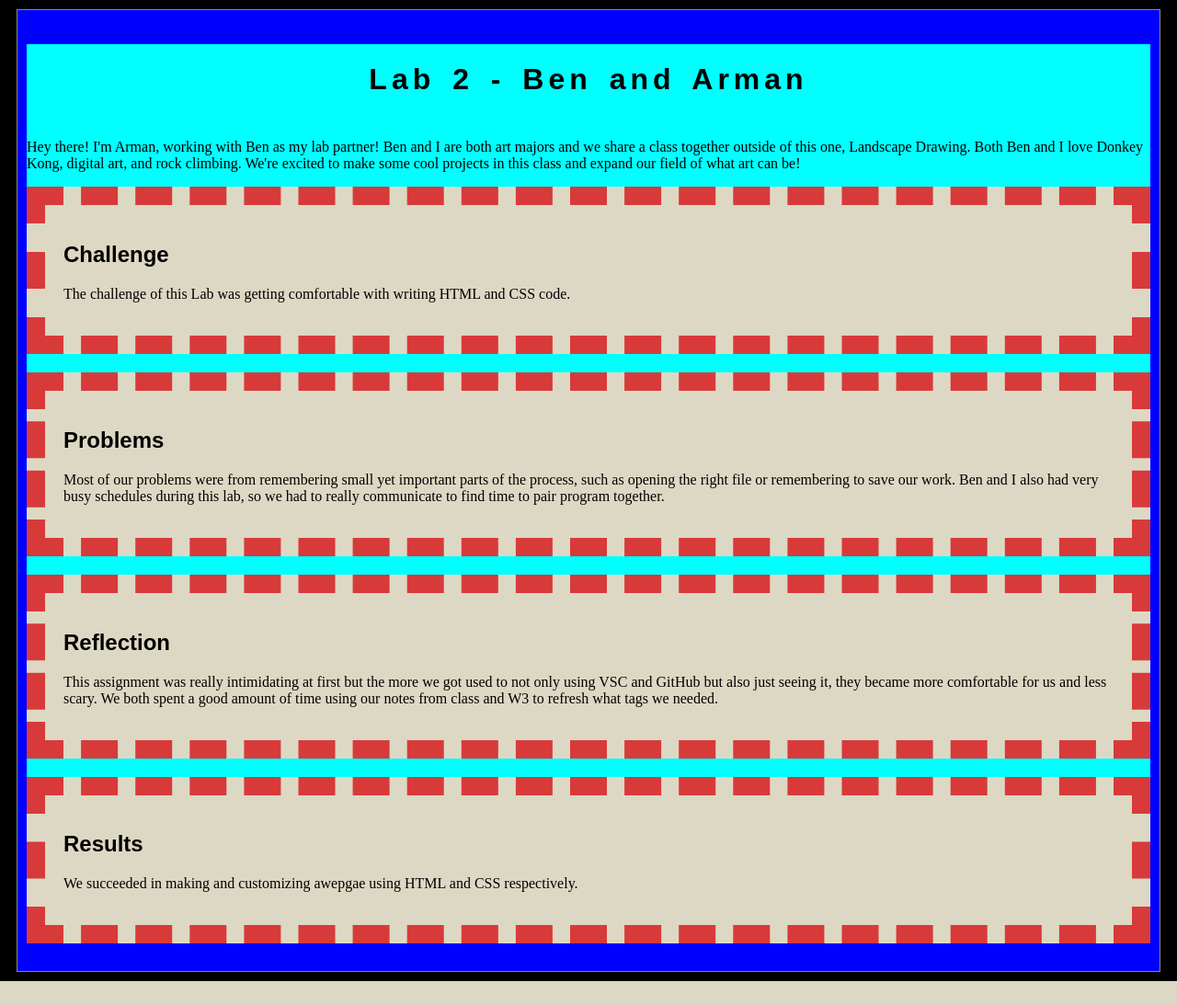
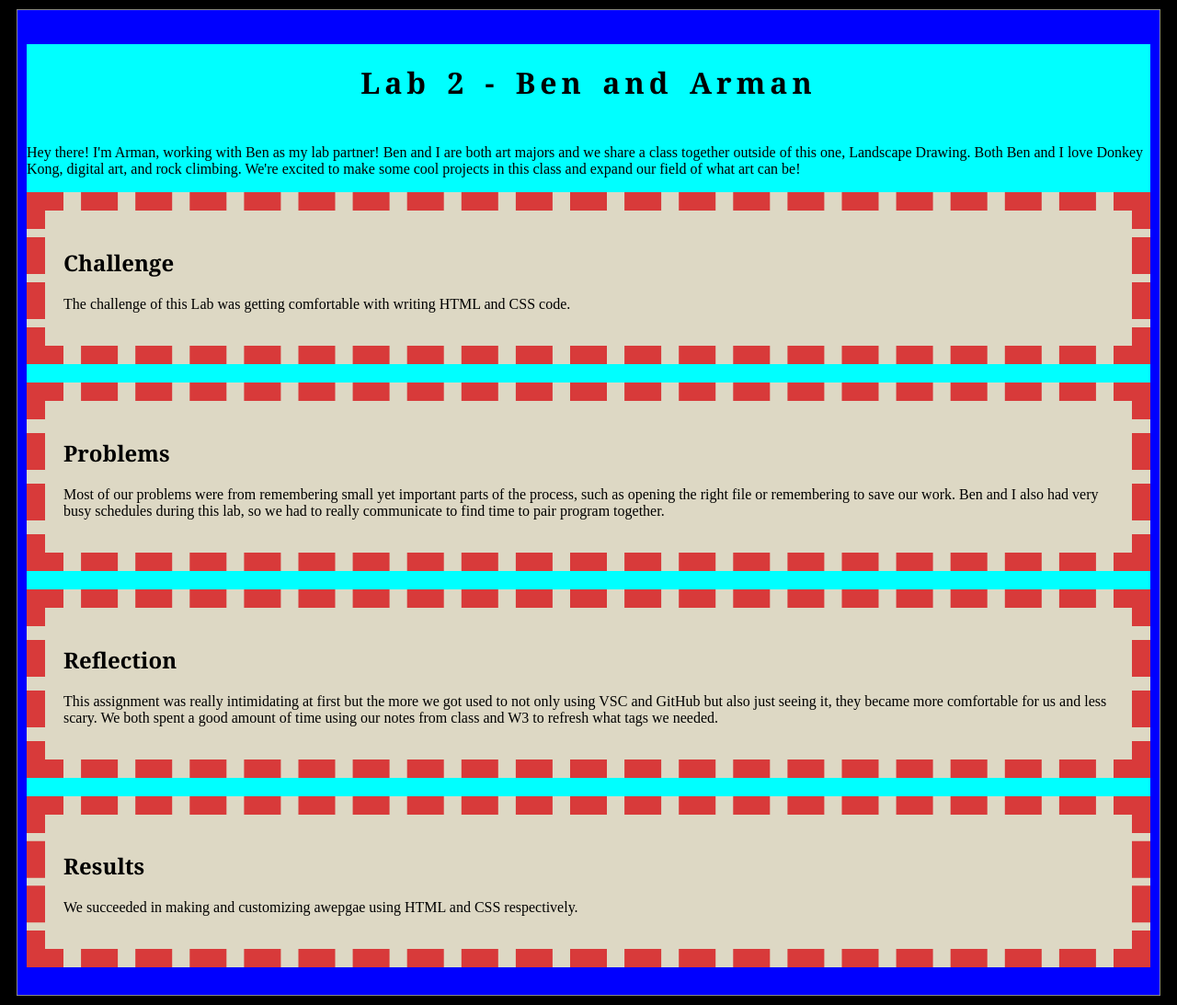
Before and after one commit to armanjmoslehi/art101, a web app: file lab2/index.html in a window 1280 px wide. Shown: the whole page at 92% size. Before the commit the page ends 1067 px from the top, so only its background shows below. Run offline with its HTML, style and script files only (its server is not run), Linux system fonts and the light colour scheme.

Commit message:
Update lab.css

```diff
--- a/lab2/css/lab.css
+++ b/lab2/css/lab.css
@@ -20,6 +20,10 @@ h1 {
   padding: 20px;
 }
 
+h1, h2, h3 {
+  font-family: Cambria;
+}
+
 #content {
 
 background-color: blue;
```
